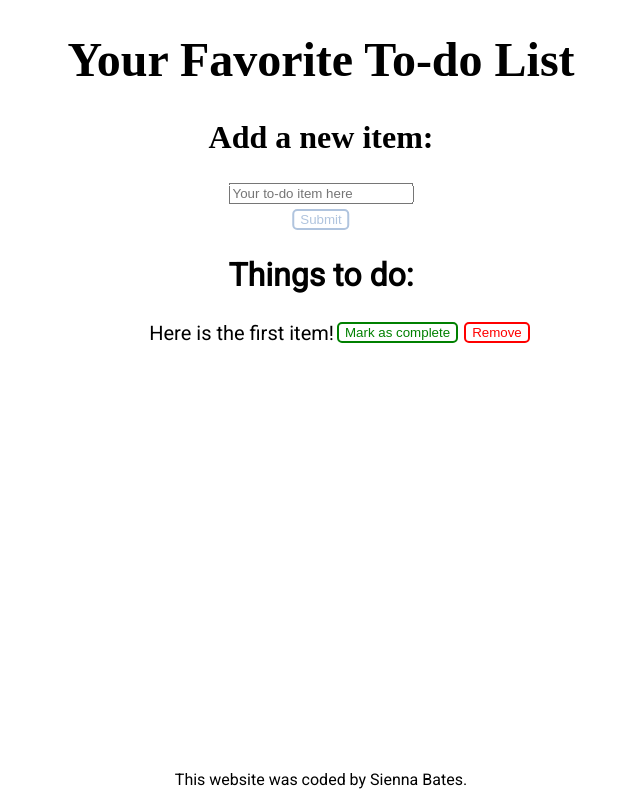
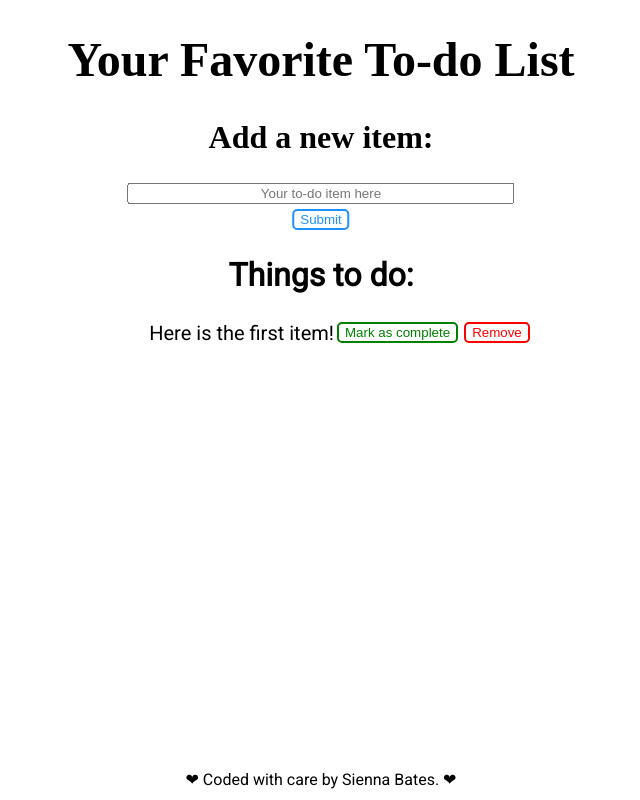
Before and after one commit to siennabee/ToDoList, a plain HTML site: page index.html in a window 1280 px wide. Shown: the whole page, without its empty margins (319-959 px from the left). Drawn offline with Linux system fonts and the light colour scheme; a web font is replaced by a local one.

Commit message:
cleaned up the code but still need to figure out how to remove items from localStorage

```diff
--- a/app.css
+++ b/app.css
@@ -21,8 +21,10 @@
 #todoItem {
     display: inline-block;
     position: relative;
+    text-align: center;
     margin-left: 50%;
     margin-bottom: 5px;
+    width: 30%;
     align-items: center;
     justify-content: center;
     transform: translateX(-50%);
@@ -30,8 +32,8 @@
 
 .addTodo {
     background: white;
-    color: lightsteelblue;
-    border: 2px solid lightsteelblue;
+    color: dodgerblue;
+    border: 2px solid dodgerblue;
     border-radius: 5px;
     margin-left: 50%;
     align-items: center;
@@ -65,6 +67,7 @@
     font-family: 'Roboto', sans-serif;
     display: flex;
     position: fixed;
+    /* keep the footer at the bottom of the page */
     top: 93%;
     left: 50%;
     transform: translate(-50%, 50%);
--- a/app.js
+++ b/app.js
@@ -8,26 +8,11 @@ let addingLocalStorage = function(){
     const savedTodos = JSON.parse(localStorage.getItem("todos")) || [];
     for (let i = 0; i < savedTodos.length; i++) {
     let newTodo = document.createElement("li");
-    // let addButtonOne = document.createElement("button");
-    // let addButtonTwo = document.createElement("button");
-    // addButtonOne.classList.add("complete");
-    // addButtonTwo.classList.add("remove");
-    // addButtonOne.innerText = "Mark as Complete";
-    // addButtonTwo.innerText = "Remove";
-    // newTodo.appendChild(addButtonOne);
-    // newTodo.appendChild(addButtonTwo);
-    // newTodo.innerText = savedTodos[i].todoItem;
-    // newTodo.isCompleted = savedTodos[i].isCompleted ? true : false;
-    // if (newTodo.isCompleted) {
-    //   newTodo.style.textDecoration = "line-through";
-    // }
     const itemContent = savedTodos[i].todoItem;
     newTodo.innerHTML = itemContent;
     newItem.appendChild(newTodo);
     }
 };
-
-// document.addEventListener("DOMContentLoaded", addingLocalStorage());
 
 addingLocalStorage();
 
@@ -57,20 +42,6 @@ form.addEventListener("submit", function(e){
     newTodoItem.appendChild(addButtonTwo);
     input.value = "";
     newItem.appendChild(newTodoItem);
-    let newTodo = document.createElement("li");
-    // let addButtonOne = document.createElement("button");
-    // let addButtonTwo = document.createElement("button");
-    // addButtonOne.classList.add("complete");
-    // addButtonTwo.classList.add("remove");
-    // addButtonOne.innerText = "Mark as Complete";
-    // addButtonTwo.innerText = "Remove";
-    // newTodo.appendChild(addButtonOne);
-    // newTodo.appendChild(addButtonTwo);
-    // let taskValue = document.getElementById("todoItem").value;
-    // newTodo.innerText = taskValue;
-    // newTodo.isCompleted = false;
-    // form.reset();
-    // newItem.appendChild(newTodo);
 
     // save to localStorage
     const savedTodos = JSON.parse(localStorage.getItem("todos")) || [];
--- a/index.html
+++ b/index.html
@@ -30,7 +30,7 @@
         <ul id="list">
             <li>Here is the first item!<button class="complete">Mark as complete</button><button class="remove">Remove</button></li>
         </ul>
-    <p class="footer">This website was coded by Sienna Bates.</p>
+    <p class="footer">&#10084; Coded with care by Sienna Bates. &#10084;</p>
     <script src="app.js"></script>
 </body>
 </html>
```
